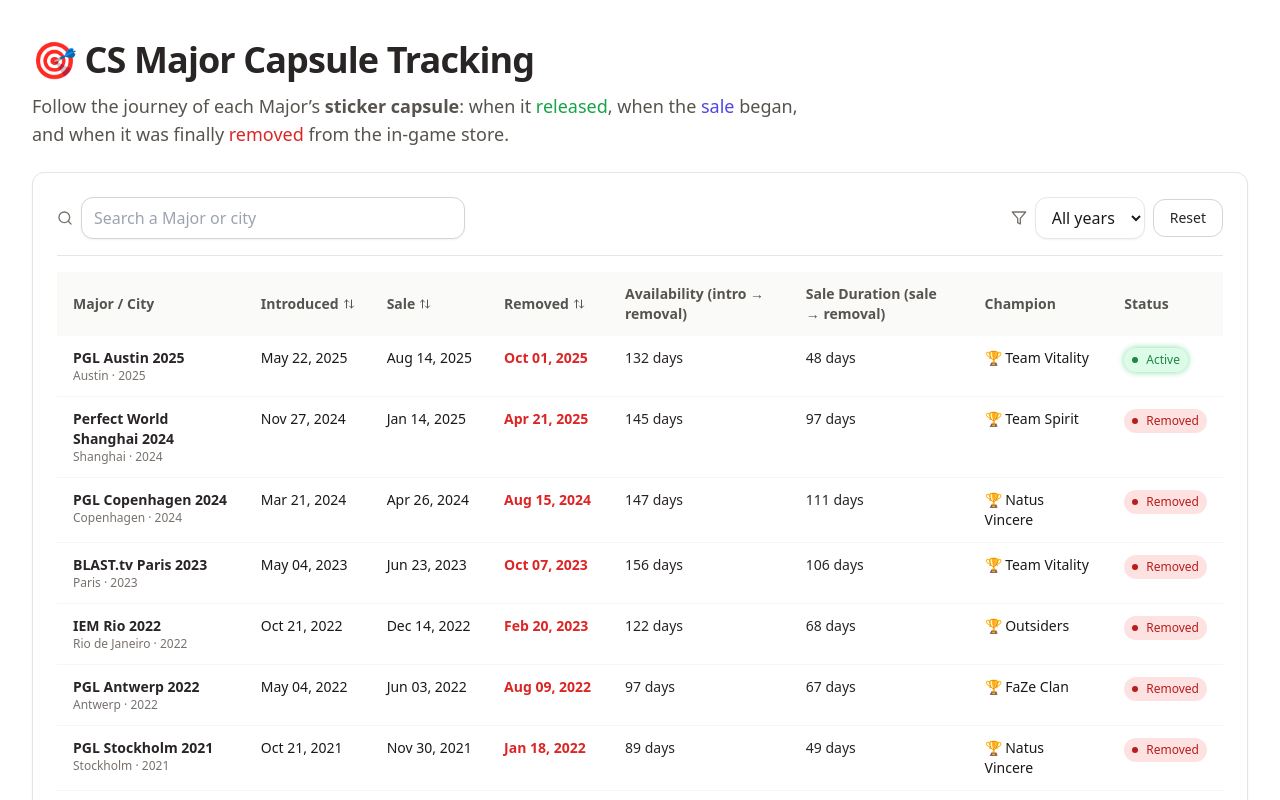
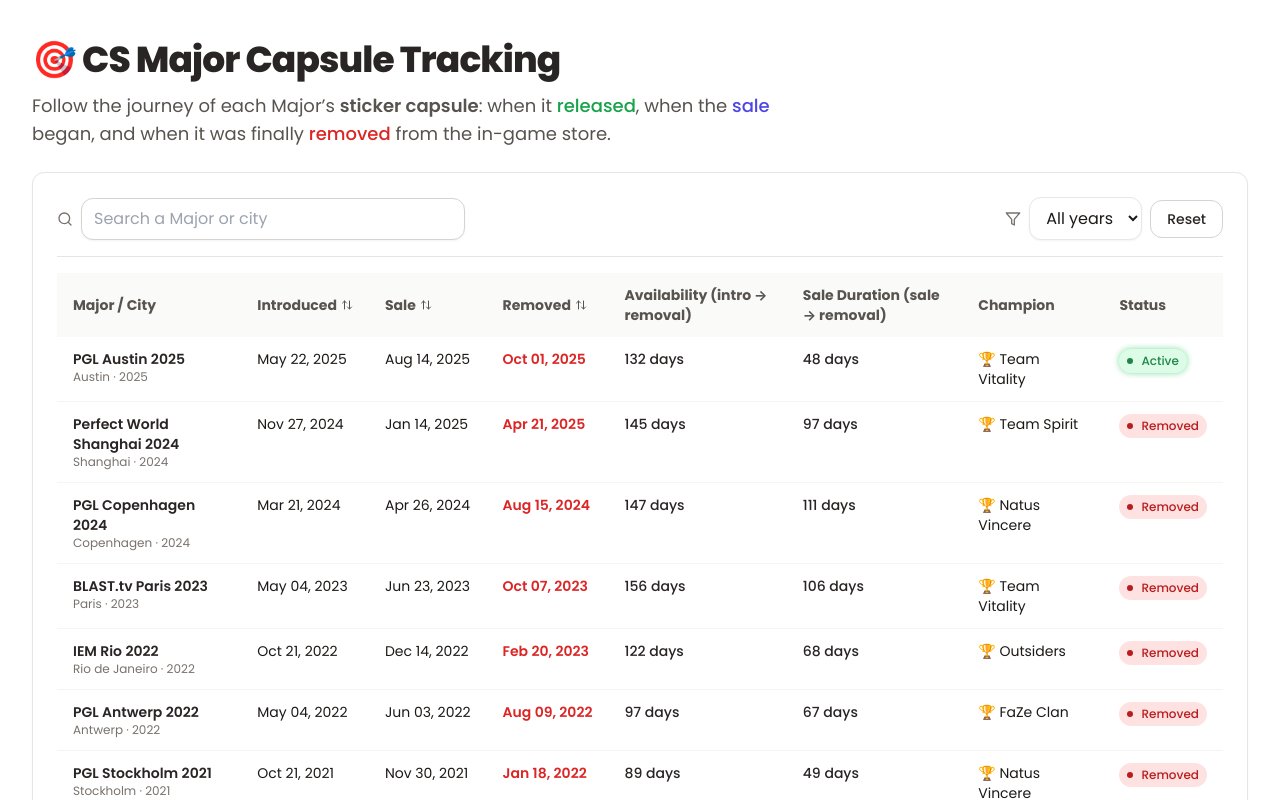
Before and after one commit to meistaGG/cs2-major-sale-tracker, a React (Vite) app: page / in a window 1280 px wide. Shown: the top 800 px of the page. Built offline with nearby package versions, Linux system fonts and the light colour scheme.

Commit message:
chore: switch typography to poppins

```diff
--- a/src/index.css
+++ b/src/index.css
@@ -1,3 +1,12 @@
+@import url("https://fonts.googleapis.com/css2?family=Poppins:wght@300;400;500;600;700;800&display=swap");
+
 @tailwind base;
 @tailwind components;
 @tailwind utilities;
+
+@layer base {
+  html {
+    font-family: "Poppins", ui-sans-serif, system-ui, -apple-system, BlinkMacSystemFont,
+      "Segoe UI", sans-serif;
+  }
+}
--- a/tailwind.config.js
+++ b/tailwind.config.js
@@ -1,8 +1,14 @@
+import defaultTheme from "tailwindcss/defaultTheme";
+
 /** @type {import('tailwindcss').Config} */
 export default {
-    content: ["./index.html", "./src/**/*.{js,ts,jsx,tsx}"],
-    theme: {
-      extend: {},
+  content: ["./index.html", "./src/**/*.{js,ts,jsx,tsx}"],
+  theme: {
+    extend: {
+      fontFamily: {
+        sans: ["Poppins", ...defaultTheme.fontFamily.sans],
+      },
     },
-    plugins: [],
-  };
+  },
+  plugins: [],
+};
```
